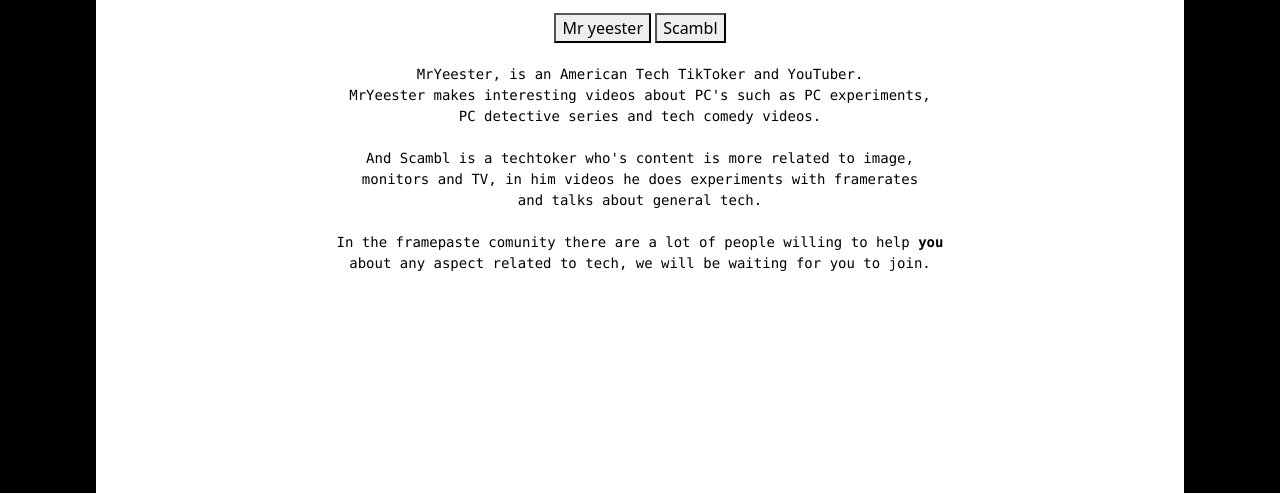
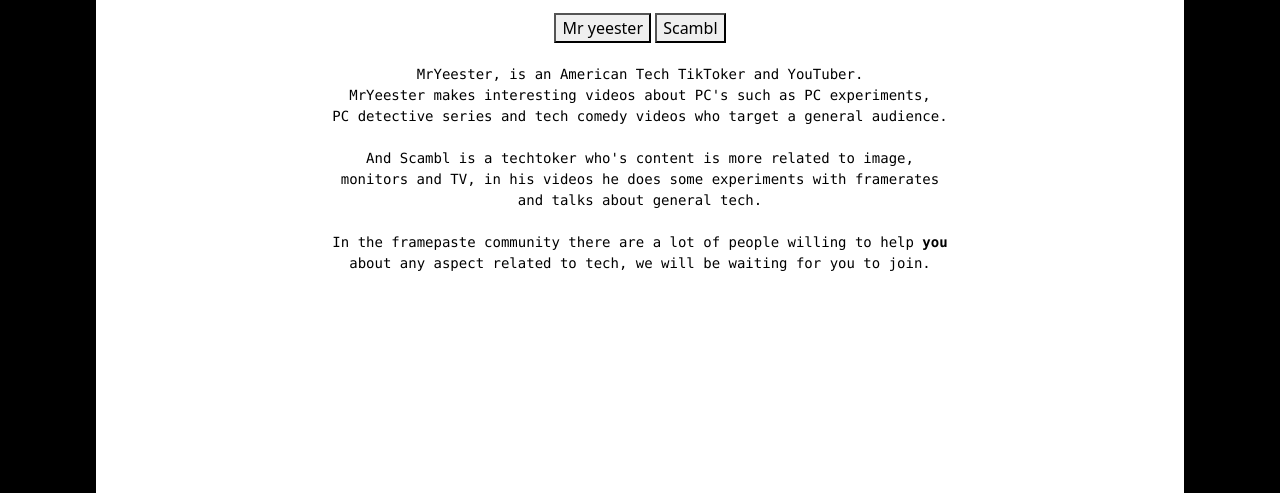
Before and after one commit to stifskere/Framepasteweb, a website: page Index.html in a window 1280 px wide. Shown: the part 604-1097 px from the top of the page. Drawn offline with nearby package versions, Linux system fonts and the light colour scheme.

Commit message:
typos
fixed typos

```diff
--- a/Index.html
+++ b/Index.html
@@ -37,13 +37,13 @@
 
 MrYeester, is an American Tech TikToker and YouTuber.
 MrYeester makes interesting videos about PC's such as PC experiments,
-PC detective series and tech comedy videos.
+PC detective series and tech comedy videos who target a general audience.
 
 And Scambl is a techtoker who's content is more related to image,
-monitors and TV, in him videos he does experiments with framerates
+monitors and TV, in his videos he does some experiments with framerates
 and talks about general tech.
 
-In the framepaste comunity there are a lot of people willing to help <b>you</b>
+In the framepaste community there are a lot of people willing to help <b>you</b>
 about any aspect related to tech, we will be waiting for you to join.
         </pre>
         </div>
```
